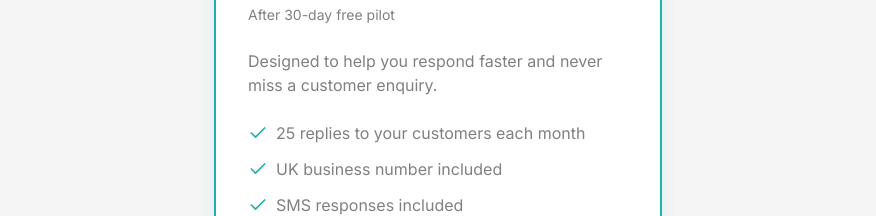
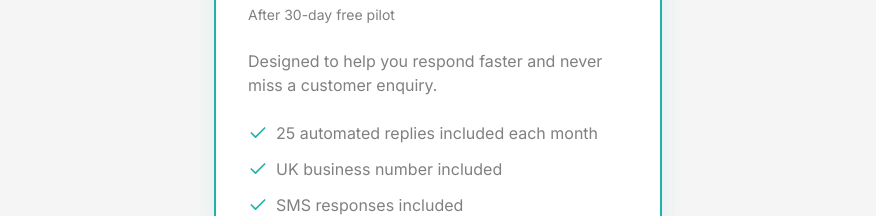
Before and after one commit to lumatra/business-gpt-boost, a React (Vite) app: page / in a window 1280 px wide. Shown: the part 3317-3533 px from the top of the page, without its empty margins (202-1078 px from the left). Built offline with nearby package versions, Linux system fonts and the light colour scheme; the HTML template or start-up script is replaced by a standard one.

Commit message:
Update pricing copy

```diff
--- a/src/components/PricingSection.tsx
+++ b/src/components/PricingSection.tsx
@@ -31,7 +31,7 @@ const PricingSection = () => {
             <ul className="space-y-3 mb-8">
               <li className="flex items-start">
                 <Check className="w-5 h-5 text-primary mr-2 mt-0.5 flex-shrink-0" />
-                <span className="text-muted-foreground">25 replies to your customers each month</span>
+                <span className="text-muted-foreground">25 automated replies included each month</span>
               </li>
               <li className="flex items-start">
                 <Check className="w-5 h-5 text-primary mr-2 mt-0.5 flex-shrink-0" />
```
